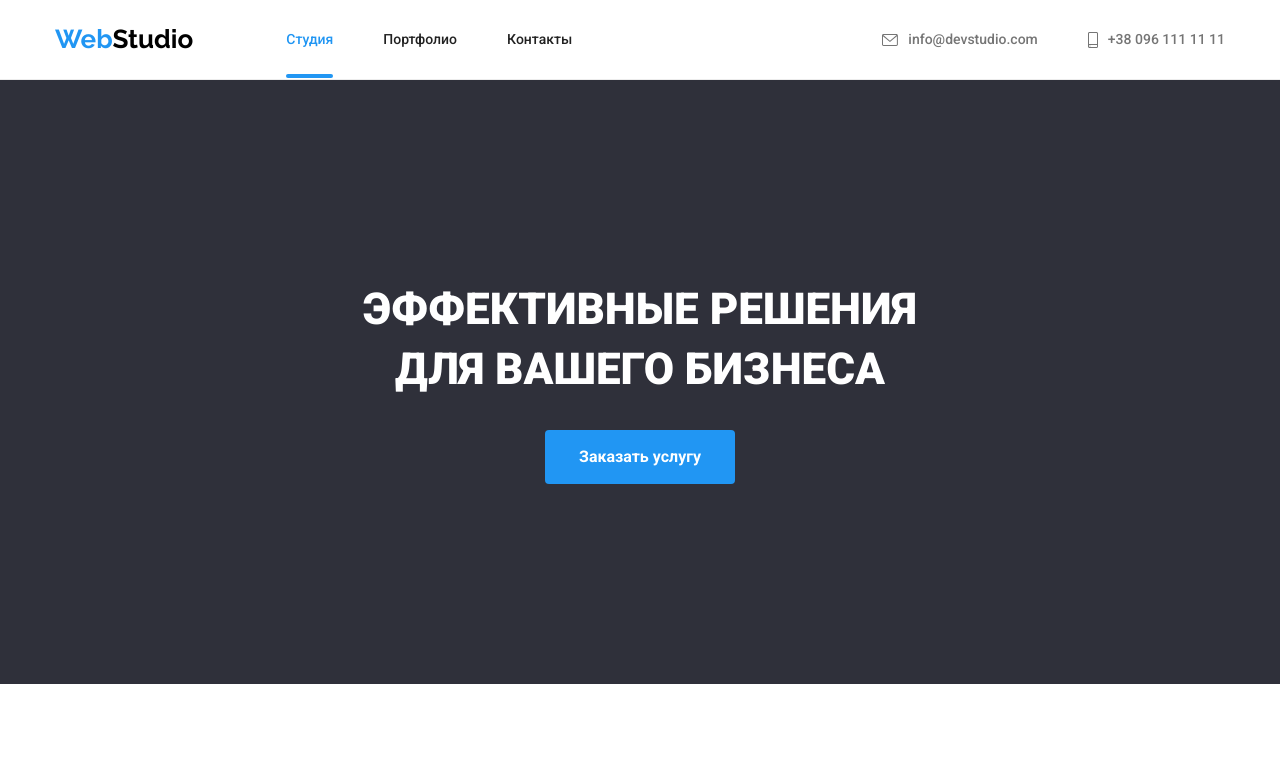
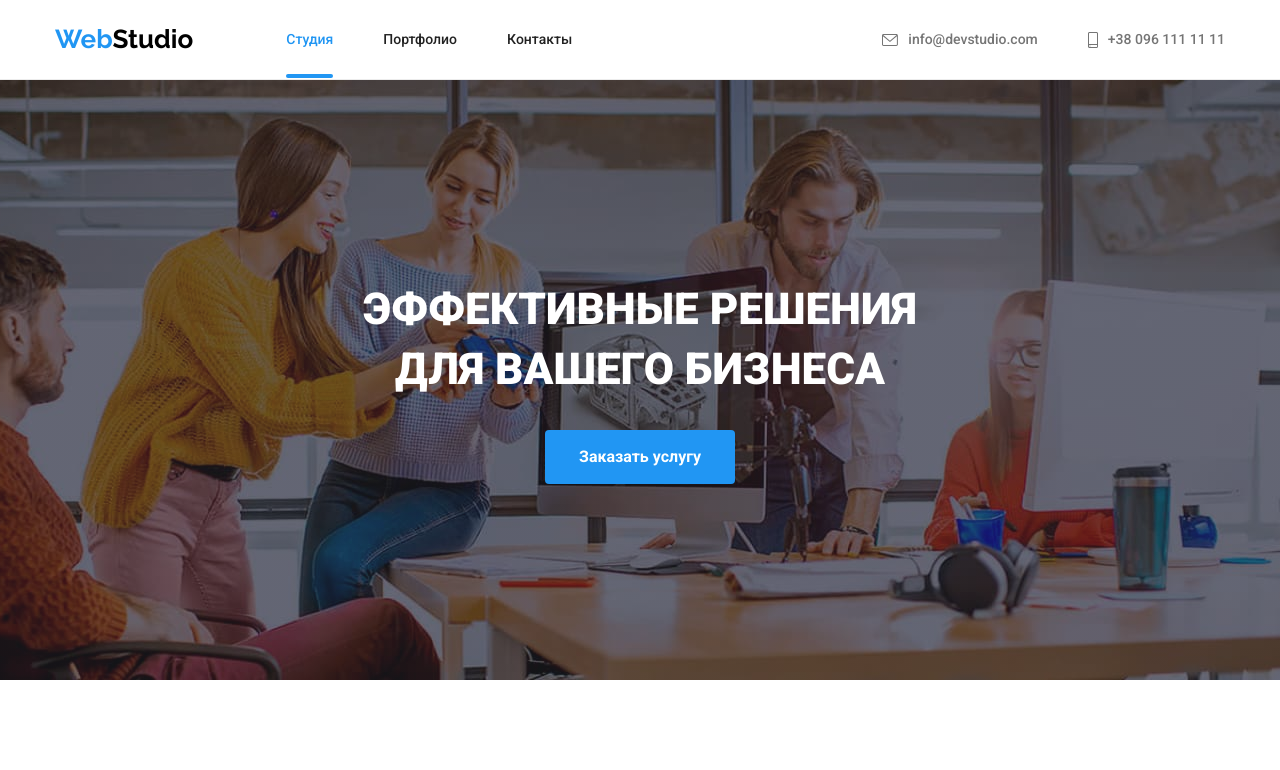
Before and after one commit to SergeyBelokopytnyy/goit-markup-hw-08, a plain HTML site: page index.html in a window 1280 px wide. Shown: the top 770 px of the page. Drawn offline with nearby package versions, Linux system fonts and the light colour scheme.

Commit message:
прописали медиаправила для трех типов устройст для фонового изображения (пробник)

```diff
--- a/sass/layout/_hero.scss
+++ b/sass/layout/_hero.scss
@@ -1,19 +1,123 @@
 .hero {
-  position: relative;
-  background-color: var(--footer-color);
-  padding-top: 200px;
-  padding-bottom: 200px;
+  max-height: 600px;
+  background-repeat: no-repeat;
+  background-position: center;
+  background-size: cover;
   background-image: linear-gradient(
       to right,
       rgba(47, 48, 58, 0.4),
       rgba(47, 48, 58, 0.4)
     ),
-    url(../images/solution.jpg);
+    url(../images/solution-mobile.jpg);
+}
+@media (min-device-pixel-ratio: 2) and (min-width: 480px),
+  (min-resolution: 192dpi) and (min-width: 480px),
+  (min-resolution: 2dppx) and (min-width: 480px) {
+  .hero {
+    background-image: linear-gradient(
+        to right,
+        rgba(47, 48, 58, 0.4),
+        rgba(47, 48, 58, 0.4)
+      ),
+      url(../images/solution-mobile@2x.jpg);
+  }
+}
+@media screen and (min-width: 768px) {
+  .hero {
+    background-image: linear-gradient(
+        to right,
+        rgba(47, 48, 58, 0.4),
+        rgba(47, 48, 58, 0.4)
+      ),
+      url(../images/solution-tablet.jpg);
+  }
+}
+@media (min-device-pixel-ratio: 2) and (min-width: 768px),
+  (min-resolution: 192dpi) and (min-width: 768px),
+  (min-resolution: 2dppx) and (min-width: 768px) {
+  .hero {
+    background-image: linear-gradient(
+        to right,
+        rgba(47, 48, 58, 0.4),
+        rgba(47, 48, 58, 0.4)
+      ),
+      url(../images/solution-tablet@2x.jpg);
+  }
+}
+@media screen and (min-width: 1200px) {
+  .hero {
+    position: relative;
+    background-color: var(--footer-color);
+    padding-top: 200px;
+    padding-bottom: 200px;
+    max-width: 1600px;
+    background-repeat: no-repeat;
+    background-position: center;
+    background-size: cover;
+    margin-left: auto;
+    margin-right: auto;
+    background-image: linear-gradient(
+        to right,
+        rgba(47, 48, 58, 0.4),
+        rgba(47, 48, 58, 0.4)
+      ),
+      url(../images/solution-desktop.jpg);
+  }
+}
+@media (min-device-pixel-ratio: 2) and (min-width: 1200px),
+  (min-resolution: 192dpi) and (min-width: 1200px),
+  (min-resolution: 2dppx) and (min-width: 1200px) {
+  .hero {
+    background-image: linear-gradient(
+        to right,
+        rgba(47, 48, 58, 0.4),
+        rgba(47, 48, 58, 0.4)
+      ),
+      url(../images/solution-desktop@2x.jpg);
+  }
+}
 
-  max-width: 1600px;
-  background-repeat: no-repeat;
-  background-position: center;
-  background-size: cover;
-  margin-left: auto;
-  margin-right: auto;
-}
+// .hero {
+//   position: relative;
+//   background-color: var(--footer-color);
+//   padding-top: 200px;
+//   padding-bottom: 200px;
+//   background-image: linear-gradient(
+//       to right,
+//       rgba(47, 48, 58, 0.4),
+//       rgba(47, 48, 58, 0.4)
+//     ),
+//     url(../images/solution-desktop.jpg);
+
+//   max-width: 1600px;
+//   background-repeat: no-repeat;
+//   background-position: center;
+//   background-size: cover;
+//   margin-left: auto;
+//   margin-right: auto;
+// }
+// @media (min-device-pixel-ratio: 2),
+//   (min-resolution: 192dpi),
+//   (min-resolution: 2dppx) {
+//   .hero {
+//     background-image: linear-gradient(
+//         to right,
+//         rgba(47, 48, 58, 0.4),
+//         rgba(47, 48, 58, 0.4)
+//       ),
+//       url(../images/solution-desktop@2x.jpg);
+//   }
+// }
+
+// @media (min-device-pixel-ratio: 2) and (max-width: 767px),
+//   (min-resolution: 192dpi) and (max-width: 767px),
+//   (min-resolution: 2dppx) and (max-width: 767px) {
+//   .hero {
+//     background-image: linear-gradient(
+//         to right,
+//         rgba(47, 48, 58, 0.4),
+//         rgba(47, 48, 58, 0.4)
+//       ),
+//       url(../images/solution-mobile@2x.jpg);
+//   }
+// }
```
Also changed, not shown: css/main.css, css/main.min.css, 2 other files.
